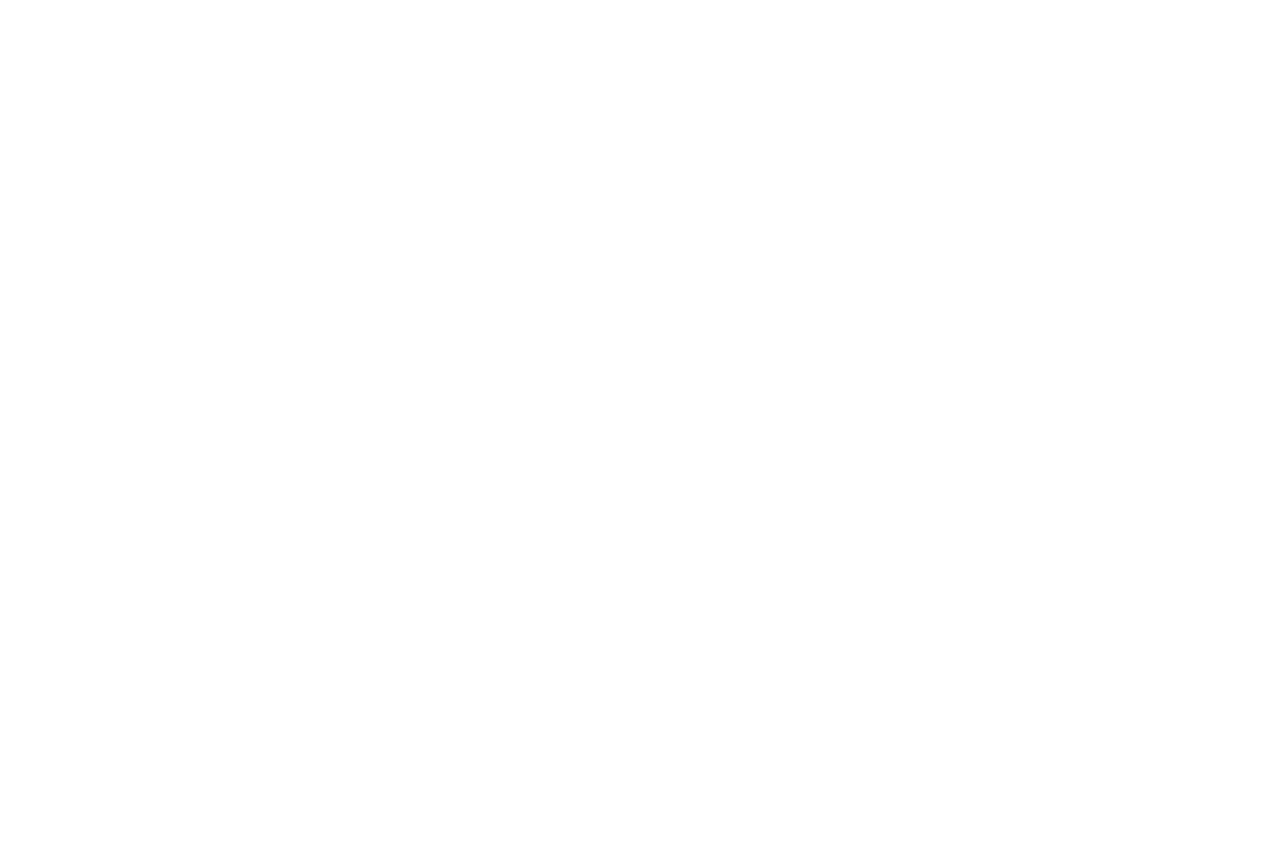
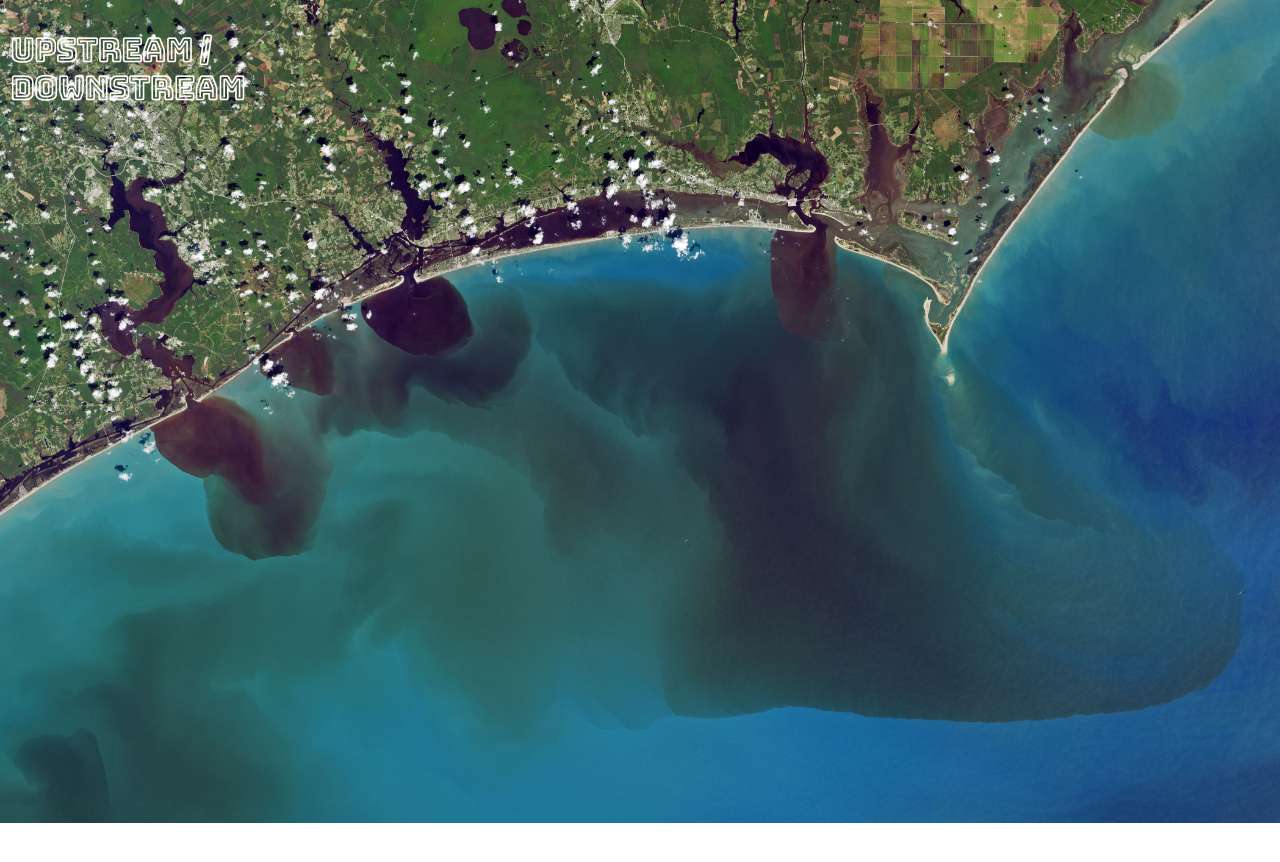
Before and after one commit to indiamack/final_project, a plain HTML site: page index.html in a window 1280 px wide. Shown: the top 862 px of the page. Before the commit the page ends 800 px from the top, so only its background shows below. Drawn offline with nearby package versions, Linux system fonts and the light colour scheme.

Commit message:
Made grid

```diff
--- a/css/styles.css
+++ b/css/styles.css
@@ -0,0 +1,51 @@
+body{
+  margin: 0;
+  background-image: url('../img/landsat_8_usgs.jpg');
+  background-position: top center;
+  background-size: contain;
+  background-repeat: no-repeat;
+}
+
+.site{
+  display: grid;
+  grid-template-columns: 1fr 1fr 1fr 1fr 1fr 1fr;
+  grid-template-rows: 500px 500px 500px;
+  grid-template-areas:
+    'st st st st st st'
+    'mn mn mn mn mn mn'
+    'cc cc cc cc cc cc';
+  background-color: #fff;
+  margin: 10px;
+}
+
+.flex{
+  display: flex;
+  align-items: center;
+}
+
+/* Intro Pannel ----------------------------------------------*/
+@font-face {
+  font-family: Head;
+  src: url('../img/BungeeOutline-Regular.ttf');
+}
+
+h1{
+  font-family: Head;
+  color: white;
+}
+
+#intro{
+  grid-column: st;
+}
+
+/* Main Pannel ----------------------------------------------*/
+
+#main{
+  grid-column: mn;
+}
+
+/* Climate Change Pannel ----------------------------------------------*/
+
+#end{
+  grid-column: cc;
+}
--- a/index.html
+++ b/index.html
@@ -4,9 +4,14 @@
   <title>Final Project</title>
   <link rel="stylesheet" href="css/styles.css" type="text/css" />
 </head>
-<body>
-  <div id="results">
-  <!---content will go here--->
+<body class='site'>
+  <div id="intro flex">
+    <h1>Upstream  / Downstream</h1>
+  </div>
+  <div id="main flex">
+
+  </div>
+  <div id="end flex">
 
   </div>
 
```
Also changed, not shown: img/BungeeOutline-Regular.ttf (added), img/landsat_8_usgs.jpg (added), 2 other files.
